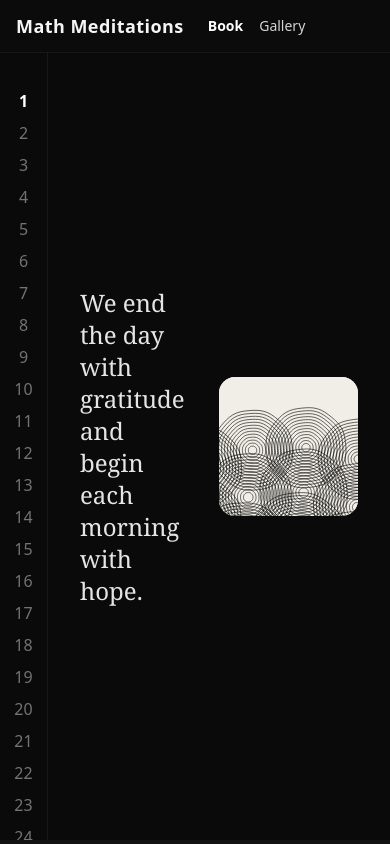
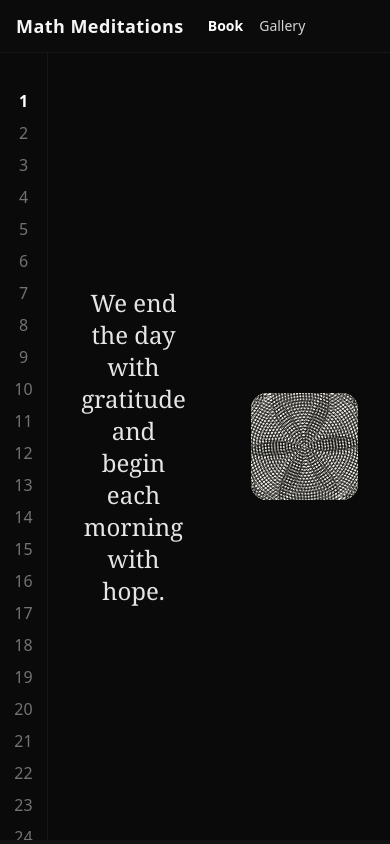
Before and after one commit to sudo-eugene/math-medtiations, a React (Vite) app: page /book/1 in a window 390 px wide. Built offline with nearby package versions, Linux system fonts and the light colour scheme.

Commit message:
refactor: implement responsive canvas sizing for visual components

```diff
--- a/src/components/BookPage.jsx
+++ b/src/components/BookPage.jsx
@@ -98,13 +98,11 @@ const BookPage = () => {
             className="h-[calc(100vh-57px)] flex items-center justify-center p-8"
             style={{ scrollSnapAlign: 'start' }}
           >
-            <div className="w-full max-w-4xl flex items-center">
-              <div className={`w-1/2 pr-12 ${visiblePage === quote.id ? 'animate-fade-in-quote' : 'opacity-0'}`}>
-                <div className="flex items-baseline">
-                  <p className="text-2xl font-serif text-neutral-200">{quote.quote}</p>
-                </div>
+            <div className="w-full max-w-5xl flex items-center justify-center gap-x-16">
+              <div className={`flex-1 ${visiblePage === quote.id ? 'animate-fade-in-quote' : 'opacity-0'}`}>
+                <p className="text-2xl font-serif text-neutral-200 text-center">{quote.quote}</p>
               </div>
-              <div className={`w-1/2 ${visiblePage === quote.id ? 'animate-fade-in-visual' : 'opacity-0'}`}>
+              <div className={`flex-1 ${visiblePage === quote.id ? 'animate-fade-in-visual' : 'opacity-0'}`}>
                 <div className="w-full aspect-square rounded-2xl overflow-hidden">
                   <MathVisual
                     quoteId={quote.id}
--- a/src/components/custom-visuals/FlowerOfLife.jsx
+++ b/src/components/custom-visuals/FlowerOfLife.jsx
@@ -9,10 +9,20 @@ const FlowerOfLife = () => {
   useEffect(() => {
     const canvas = canvasRef.current;
     if (!canvas) return;
+    const container = canvas.parentElement;
+    const ctx = canvas.getContext('2d');
 
-    const ctx = canvas.getContext('2d');
-    canvas.width = 550;
-    canvas.height = 550;
+    const resizeCanvas = () => {
+      const size = Math.min(container.clientWidth, container.clientHeight);
+      if (canvas.width !== size || canvas.height !== size) {
+        canvas.width = size;
+        canvas.height = size;
+        return true; // Resized
+      }
+      return false; // Not resized
+    };
+
+    resizeCanvas();
 
     let time = 0;
 
@@ -105,13 +115,8 @@ const FlowerOfLife = () => {
   }, []);
 
   return (
-    <div className="flex items-center justify-center w-full h-full" style={{ backgroundColor: '#F0EEE6' }}>
-      <div className="w-[550px] h-[550px] shadow-lg rounded-lg overflow-hidden">
-        <canvas
-          ref={canvasRef}
-          className="w-full h-full"
-        />
-      </div>
+    <div className="w-full h-full flex justify-center items-center" style={{ backgroundColor: '#F0EEE6' }}>
+      <canvas ref={canvasRef} className="max-w-full max-h-full shadow-lg rounded-lg" />
     </div>
   );
 };
--- a/src/components/custom-visuals/MoireMandalaPattern.jsx
+++ b/src/components/custom-visuals/MoireMandalaPattern.jsx
@@ -9,9 +9,20 @@ const MoireMandalaPattern = () => {
 
   useEffect(() => {
     const canvas = canvasRef.current;
+    const container = canvas.parentElement;
     const ctx = canvas.getContext('2d');
-    canvas.width = 550;
-    canvas.height = 550;
+
+    const resizeCanvas = () => {
+      const size = Math.min(container.clientWidth, container.clientHeight);
+      if (canvas.width !== size || canvas.height !== size) {
+        canvas.width = size;
+        canvas.height = size;
+        return true; // Resized
+      }
+      return false; // Not resized
+    };
+
+    resizeCanvas();
 
     const drawPattern = (time = 0) => {
       ctx.fillStyle = '#F0EEE6';
@@ -113,8 +124,8 @@ const MoireMandalaPattern = () => {
   }, []);
 
   return (
-    <div style={{ display: 'flex', justifyContent: 'center', alignItems: 'center', backgroundColor: '#F0EEE6' }}>
-      <canvas ref={canvasRef} style={{ boxShadow: '0 0 20px rgba(0,0,0,0.1)' }} />
+    <div className="w-full h-full flex justify-center items-center" style={{ backgroundColor: '#F0EEE6' }}>
+      <canvas ref={canvasRef} className="max-w-full max-h-full shadow-lg" />
     </div>
   );
 };
```
